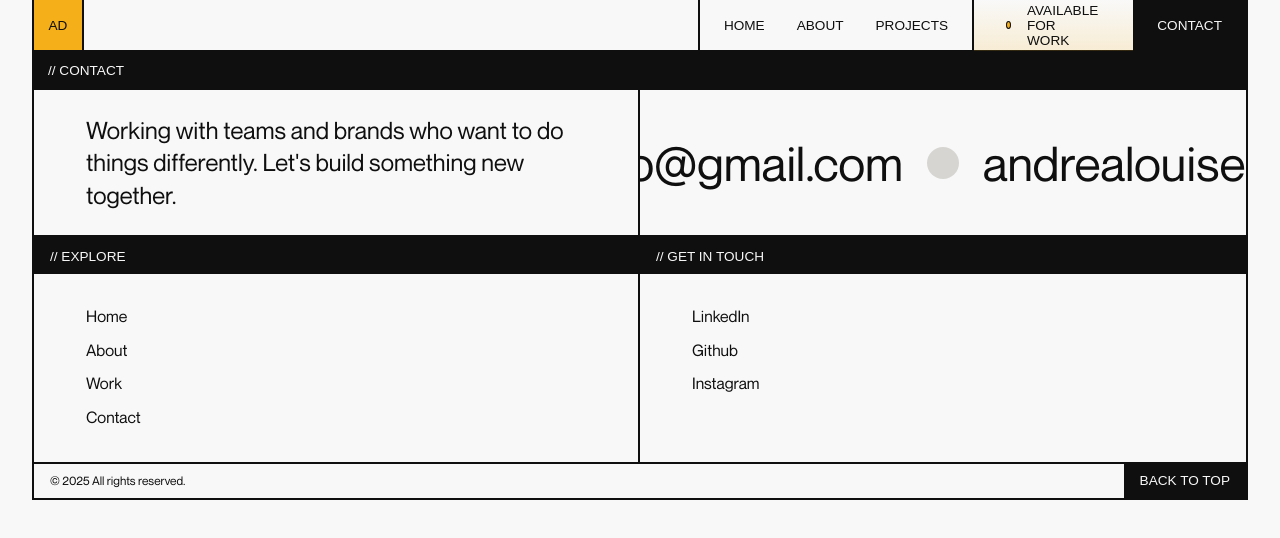
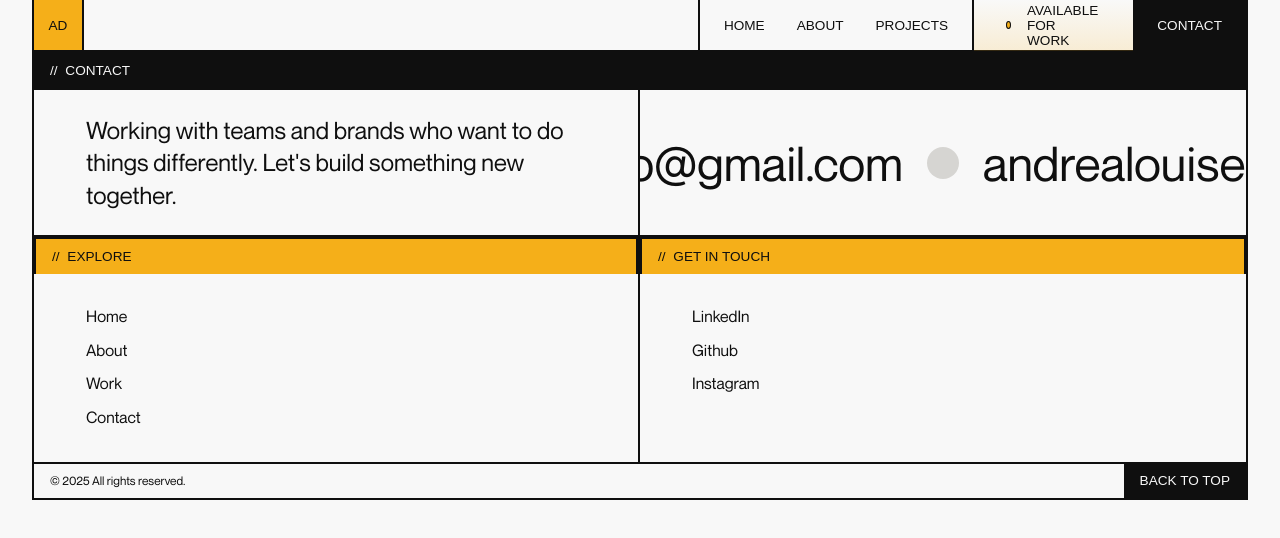
Before and after one commit to andreadayo/portfolio-2025, a Next.js app: page / in a window 1280 px wide. Shown: the top 538 px of the page. Built offline with nearby package versions, Linux system fonts and the light colour scheme; a web font is replaced by a local one.

Commit message:
feat(divider): create divider component

```diff
--- /dev/null
+++ b/src/components/Divider/index.tsx
@@ -0,0 +1,29 @@
+import Link from "next/link";
+import { DividerContainer, Title, Text, Button, Action } from "./styles";
+
+interface DividerProps {
+  type: "black" | "yellow";
+  children: React.ReactNode;
+  ctaLabel?: string;
+  href?: string;
+}
+
+export function Divider({ type, children, ctaLabel, href }: DividerProps) {
+  return (
+    <DividerContainer>
+      {/* Text */}
+      <Title type={type}>
+        <Text type={type}>{children}</Text>
+      </Title>
+
+      {/* Button */}
+      {ctaLabel && href && (
+        <Link href={href}>
+          <Button>
+            <Action>{ctaLabel}</Action>
+          </Button>
+        </Link>
+      )}
+    </DividerContainer>
+  );
+}
--- /dev/null
+++ b/src/components/Divider/styles.tsx
@@ -0,0 +1,52 @@
+import styled from "styled-components";
+
+import { SubtitleSM } from "@tokens/typography";
+
+export const DividerContainer = styled.div`
+  width: 100%;
+  height: 2.25rem;
+  display: flex;
+  align-items: center;
+  border-right: 0.125rem solid ${({ theme }) => theme.borderColor};
+`;
+
+export const Title = styled.div<{ type: "black" | "yellow" }>`
+  flex-grow: 1;
+  height: 100%;
+  padding: 0.625rem 1rem;
+  display: flex;
+  align-items: center;
+  background-color: ${({ theme, type }) =>
+    type === "black" ? theme.invertedBGColor : theme.accentColor};
+  border-left: 0.125rem solid ${({ theme }) => theme.borderColor};
+`;
+
+export const Text = styled(SubtitleSM)<{ type: "black" | "yellow" }>`
+  color: ${({ theme, type }) =>
+    type === "black" ? theme.invertedContentColor : theme.contentColor};
+  text-transform: uppercase;
+
+  &::before {
+    content: "// "; /* add prefix before text */
+    margin-right: 0.25rem;
+    color: inherit;
+  }
+`;
+
+export const Button = styled.button`
+  width: max-content;
+  height: 100%;
+  padding: 0.625rem 1rem;
+  display: flex;
+  align-items: center;
+  justify-content: center;
+  background-color: ${({ theme }) => theme.accentColor};
+  border-left: 0.125rem solid ${({ theme }) => theme.borderColor};
+  border: none;
+  cursor: pointer;
+`;
+
+export const Action = styled(SubtitleSM)`
+  color: ${({ theme }) => theme.contentColor};
+  text-transform: uppercase;
+`;
--- a/src/components/Footer/index.tsx
+++ b/src/components/Footer/index.tsx
@@ -1,10 +1,9 @@
 "use client";
 
 import { MainPaddingWrapper } from "@components/PaddingWrapper/styles";
+import { Divider } from "@components/Divider";
 import {
   FooterContainer,
-  Divider,
-  DividerText,
   TwoColumns,
   MessageContainer,
   MessageText,
@@ -18,17 +17,14 @@ import {
   CopyrightWrapper,
   CopyrightText,
   Button,
-  ButtonText,
+  Label,
 } from "./styles";
 
 export default function Footer() {
   return (
     <MainPaddingWrapper>
       <FooterContainer>
-        {/*  TODO: DIVIDER - Convert to component */}
-        <Divider>
-          <DividerText>{"// Contact"}</DividerText>
-        </Divider>
+        <Divider type="black">Contact</Divider>
 
         {/* Email */}
         <TwoColumns>
@@ -50,9 +46,7 @@ export default function Footer() {
         <TwoColumns>
           {/*  Explore */}
           <Column>
-            <Divider>
-              <DividerText>{"// Explore"}</DividerText>
-            </Divider>
+            <Divider type="yellow">Explore</Divider>
             <LinksContainer>
               <LinkItem>Home</LinkItem>
               <LinkItem>About</LinkItem>
@@ -62,9 +56,7 @@ export default function Footer() {
           </Column>
           {/*  Get in touch */}
           <Column>
-            <Divider>
-              <DividerText>{"// Get in touch"}</DividerText>
-            </Divider>
+            <Divider type="yellow">Get in touch</Divider>
             <LinksContainer>
               <LinkItem>LinkedIn</LinkItem>
               <LinkItem>Github</LinkItem>
@@ -78,9 +70,8 @@ export default function Footer() {
           <CopyrightWrapper>
             <CopyrightText>© 2025 All rights reserved.</CopyrightText>
           </CopyrightWrapper>
-          {/* TODO: Convert button to component */}
           <Button>
-            <ButtonText>Back to Top</ButtonText>
+            <Label>Back to Top</Label>
           </Button>
         </CopyrightContainer>
       </FooterContainer>
--- a/src/components/Footer/styles.tsx
+++ b/src/components/Footer/styles.tsx
@@ -12,20 +12,6 @@ export const FooterContainer = styled.div`
   height: 100vh;
   display: flex;
   flex-direction: column;
-`;
-
-export const Divider = styled.div`
-  width: 100%;
-  height: 2.25rem;
-  padding: 0.625rem 1rem;
-  display: flex;
-  align-items: center;
-  background-color: ${({ theme }) => theme.invertedBGColor};
-`;
-
-export const DividerText = styled(SubtitleSM)`
-  color: ${({ theme }) => theme.invertedContentColor};
-  text-transform: uppercase;
 `;
 
 export const TwoColumns = styled.div`
@@ -132,7 +118,7 @@ export const Button = styled.button`
   border: none;
 `;
 
-export const ButtonText = styled(SubtitleSM)`
+export const Label = styled(SubtitleSM)`
   color: ${({ theme }) => theme.invertedContentColor};
   text-transform: uppercase;
 `;
--- a/src/components/PaddingWrapper/styles.tsx
+++ b/src/components/PaddingWrapper/styles.tsx
@@ -4,10 +4,10 @@ import styled from "styled-components";
 
 export const SidePaddingWrapper = styled.div`
   width: 100%;
-  padding: 0 2rem 0 2rem;
+  padding: 0 2rem;
 `;
 
 export const MainPaddingWrapper = styled.div`
   width: 100%;
-  padding: 0 2rem 2rem 2rem;
+  padding: 0 2rem 2rem;
 `;
```
